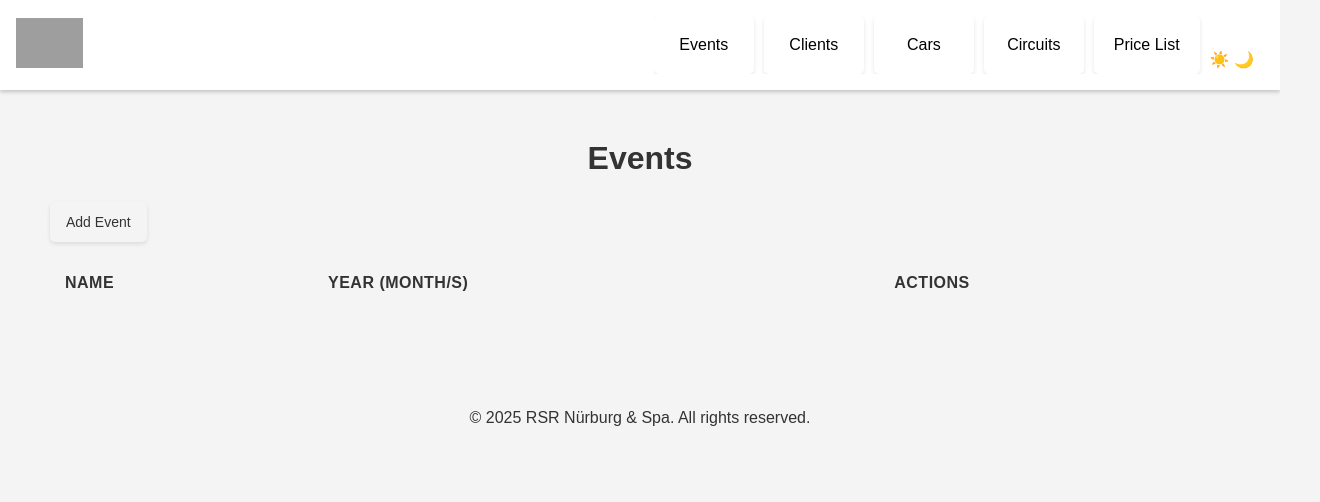
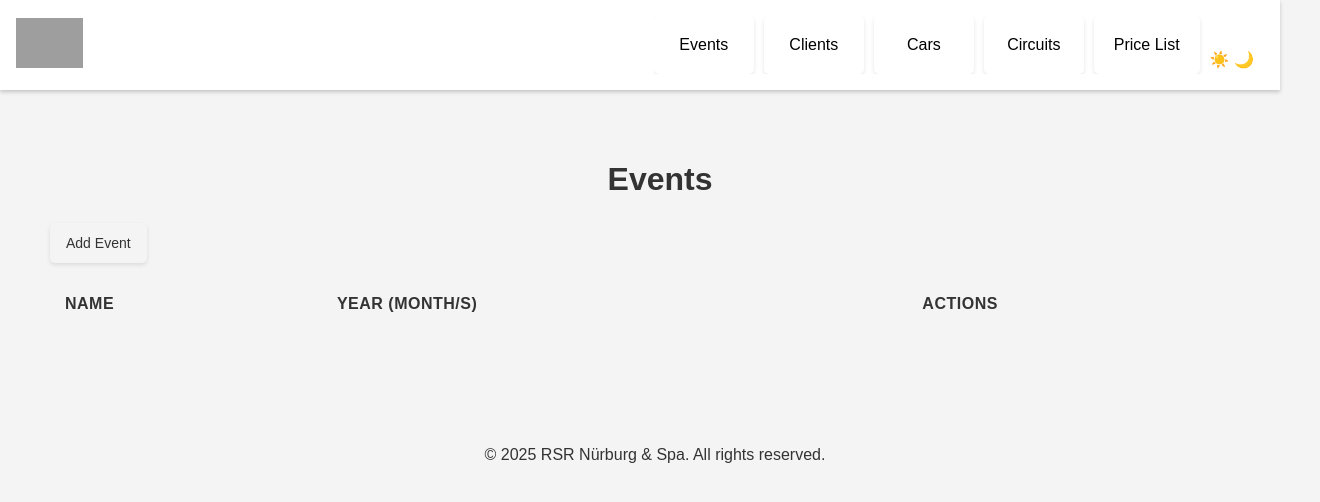
Before and after one commit to FranciscoRSR/RSR, a plain HTML site: page index.html in a window 1280 px wide. Shown: the whole page, 1320 px wide, since content can reach past the window. Drawn offline with nearby package versions, Linux system fonts and the light colour scheme; no server answers; grey boxes are pictures that could not be loaded.

Commit message:
Update styles.css

```diff
--- a/styles.css
+++ b/styles.css
@@ -1,10 +1,3 @@
-/* Reset and Base Styles */
-* {
-    margin: 0;
-    padding: 0;
-    box-sizing: border-box;
-}
-
 :root {
     /* Light theme variables */
     --background-color: #f4f4f4;
```
